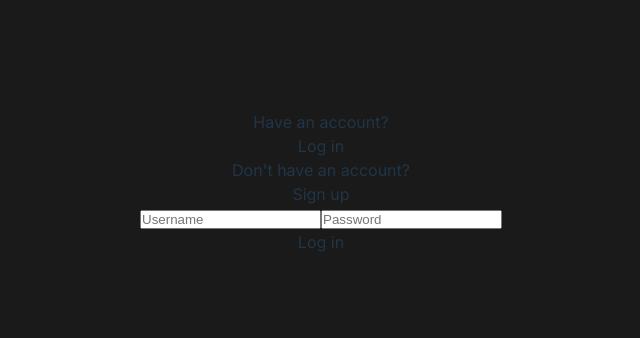
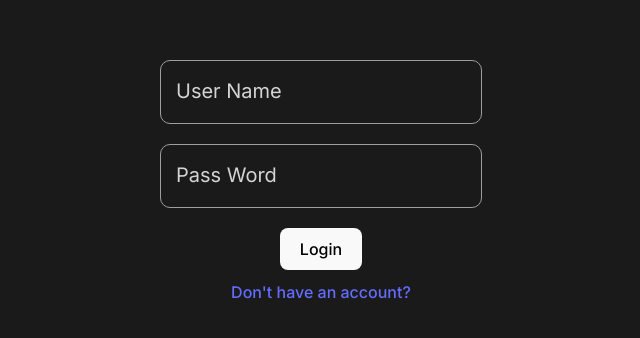
Before and after one commit to JhonattanEscorihuela/UserAuthApp, a React (Vite) app in the folder Client/: page / in a window 1280 px wide. Shown: the part 218-556 px from the top of the page, without its empty margins (319-959 px from the left). Built offline with nearby package versions, Linux system fonts and the light colour scheme.

Commit message:
finish Register

```diff
--- a/Client/src/App.jsx
+++ b/Client/src/App.jsx
@@ -14,8 +14,7 @@ function App() {
     <>
 
       <Routes>
-        <Route path='/' element={<LoginSignup />} />
-        <Route path='/login' element={<Login />} />
+        <Route path='/' element={<Login />} />
         <Route path='/register' element={<Register />} />
       </Routes>
     </>
--- a/Client/src/components/Register/Register.jsx
+++ b/Client/src/components/Register/Register.jsx
@@ -59,7 +59,7 @@ const Register = () => {
                         <label className="label" htmlFor="password">Pass Word</label>
                     </div>
 
-                    <button type="submit">Registrar</button>
+                    <button type="submit">Sign up</button>
                 </form>
             </div>
             {message && (
@@ -67,14 +67,20 @@ const Register = () => {
                     <div className="modal-content">
                         <p>{message}</p>
                         {message.toLowerCase().includes("exitosamente") && (
-                            <Link to={'/login'}>login</Link>
+                            <Link to={'/'}>login</Link>
                         )}
                         {!message.toLowerCase().includes("exitosamente") && (
-                            <button onClick={() => setMessage('')}>Cerrar</button>
+                            <button onClick={() => setMessage('')}>Close</button>
                         )}
                     </div>
                 </div>
             )}
+            <div className='register-container' >
+                <Link to={'/'}>
+                    Have an account?
+                </Link>
+            </div>
+
         </div>
 
     );
--- a/Client/src/components/Register/Register.styles.css
+++ b/Client/src/components/Register/Register.styles.css
@@ -70,3 +70,7 @@ body {
     padding: 20px;
     border-radius: 5px;
 }
+
+.register-container{
+    margin-top: 10px;
+}
--- a/Client/src/components/login/Login.jsx
+++ b/Client/src/components/login/Login.jsx
@@ -1,5 +1,6 @@
 import { useState } from 'react';
 import { useDispatch } from 'react-redux';
+import { Link } from 'react-router-dom';
 import { loginUser } from '../../redux/actions/authActions';
 
 
@@ -33,15 +34,22 @@ const Login = () => {
     return (
         <div>
             <form onSubmit={handleSubmit}>
-                <div>
-                    <label htmlFor="username">Nombre de usuario</label>
-                    <input type="text" id='username' name='username' value={formData.username} onChange={handleChange} />
+                <div className="input-group">
+                    <input className="input" required autoComplete="off" type="text" name="username" id="username" value={formData.username} onChange={handleChange} />
+                    <label className="label" htmlFor="username">User Name</label>
                 </div>
-                <div>
-                    <label htmlFor="password">Clave de usuario</label>
-                    <input type="password" id='password' name='password' value={formData.password} onChange={handleChange} />
+
+                <div className="input-group">
+                    <input className="input" required autoComplete="off" type="password" name="password" id="password" value={formData.password} onChange={handleChange} />
+                    <label className="label" htmlFor="password">Pass Word</label>
                 </div>
-                <button type="submit">Iniciar sesión</button>
+                <button type="submit">Login</button>
+                <div className='register-container' >
+                    <Link to={'/register'}>
+                        Don't have an account?
+                    </Link>
+                </div>
+
             </form>
         </div>
     );
```
